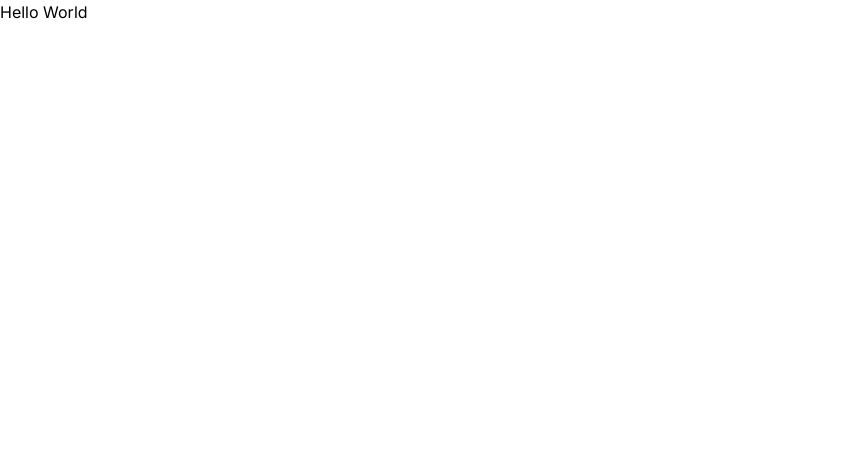
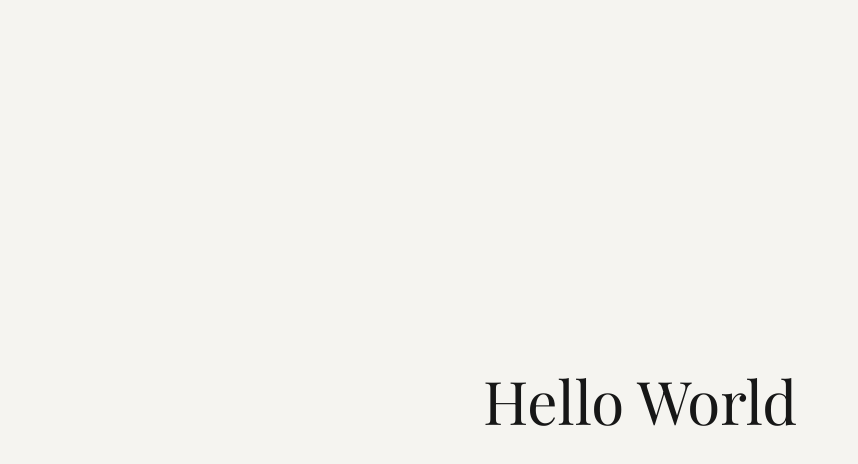
Before and after one commit to Maethik/matheoguilbert.fr, a Next.js app: page / in a window 1280 px wide. Shown: the top 464 px of the page, without its empty margins (0-858 px from the left). Built offline with nearby package versions, Linux system fonts and the light colour scheme; a web font is replaced by a local one.

Commit message:
fix tailwind config

```diff
--- a/app/globals.css
+++ b/app/globals.css
@@ -1,17 +1,19 @@
 @import "tailwindcss";
+
+@theme {
+  --color-brand-brown: #2C1E16;
+  --color-brand-beige: #F5F4F0;
+
+  --font-sans: var(--font-inter);
+  --font-serif: var(--font-playfair);
+}
 
 :root {
   --background: #ffffff;
   --foreground: #171717;
 }
 
-@theme inline {
-  --color-background: var(--background);
-  --color-foreground: var(--foreground);
-  --font-sans: var(--font-inter);
-  --font-serif: var(--font-playfair);
+body {
+  background-color: var(--background);
+  color: var(--foreground);
 }
-
-@tailwind base;
-@tailwind components;
-@tailwind utilities;
--- a/app/page.tsx
+++ b/app/page.tsx
@@ -1,7 +1,7 @@
 export default function Home() {
   return (
-    <main className="min-h-screen bg-beige text-black">
-      <h1>Hello World</h1>
+    <main className="min-h-screen bg-brand-beige text-brand-black flex items-center justify-center">
+      <h1 className="font-serif text-6xl">Hello World</h1>
     </main>
   );
 }
--- a/tailwind.config.ts
+++ /dev/null
@@ -1,26 +0,0 @@
-// tailwind.config.ts
-import type { Config } from "tailwindcss";
-
-const config: Config = {
-  content: [
-    "./pages/**/*.{js,ts,jsx,tsx,mdx}",
-    "./components/**/*.{js,ts,jsx,tsx,mdx}",
-    "./app/**/*.{js,ts,jsx,tsx,mdx}",
-  ],
-  theme: {
-    extend: {
-      fontFamily: {
-        sans: ["var(--font-inter)", "sans-serif"],
-        serif: ["var(--font-playfair)", "serif"],
-      },
-      colors: {
-        brand: {
-          brown: "#2C1E16",
-          beige: "#F5F4F0",
-        }
-      }
-    },
-  },
-  plugins: [],
-};
-export default config;
```
